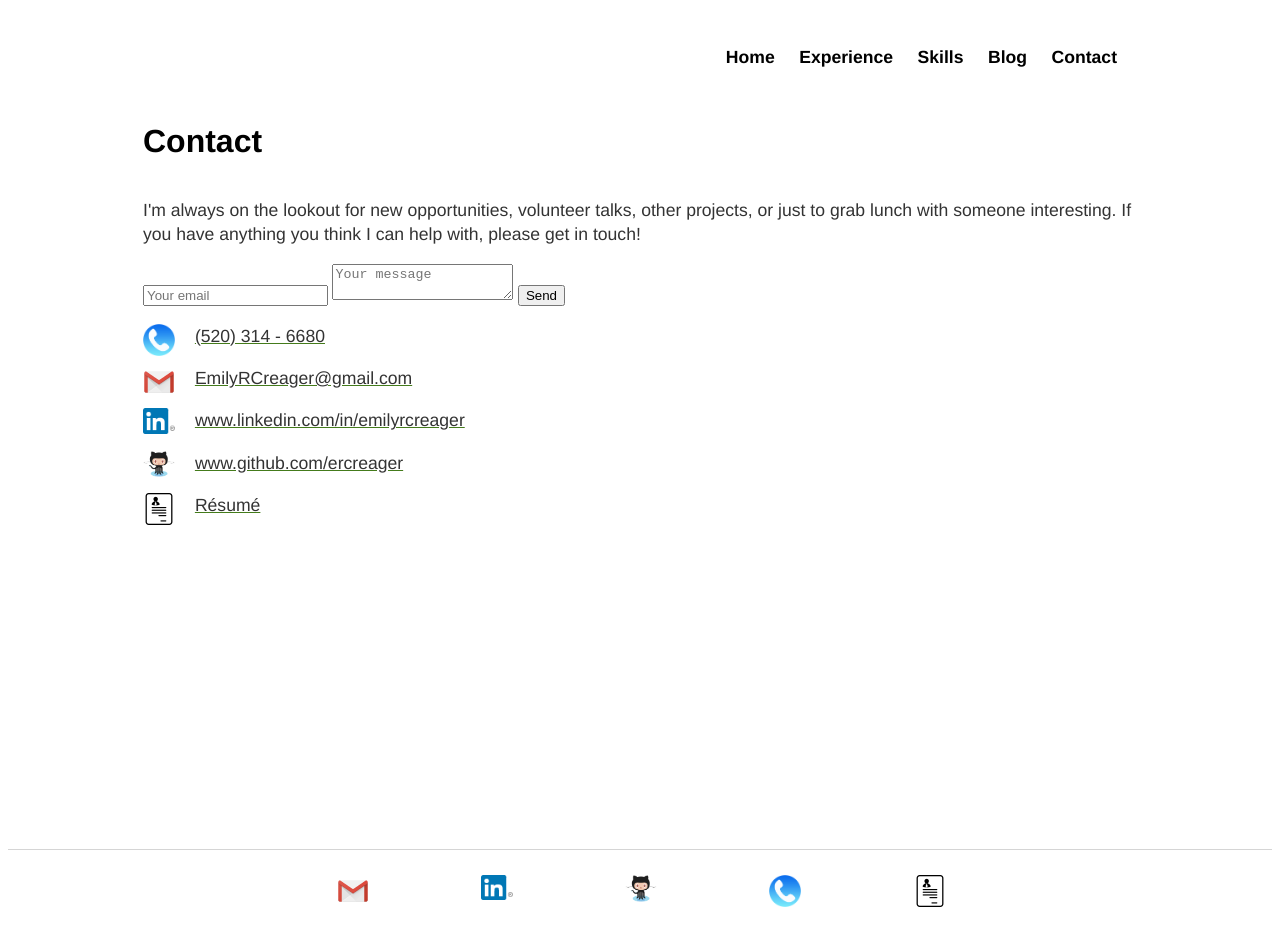
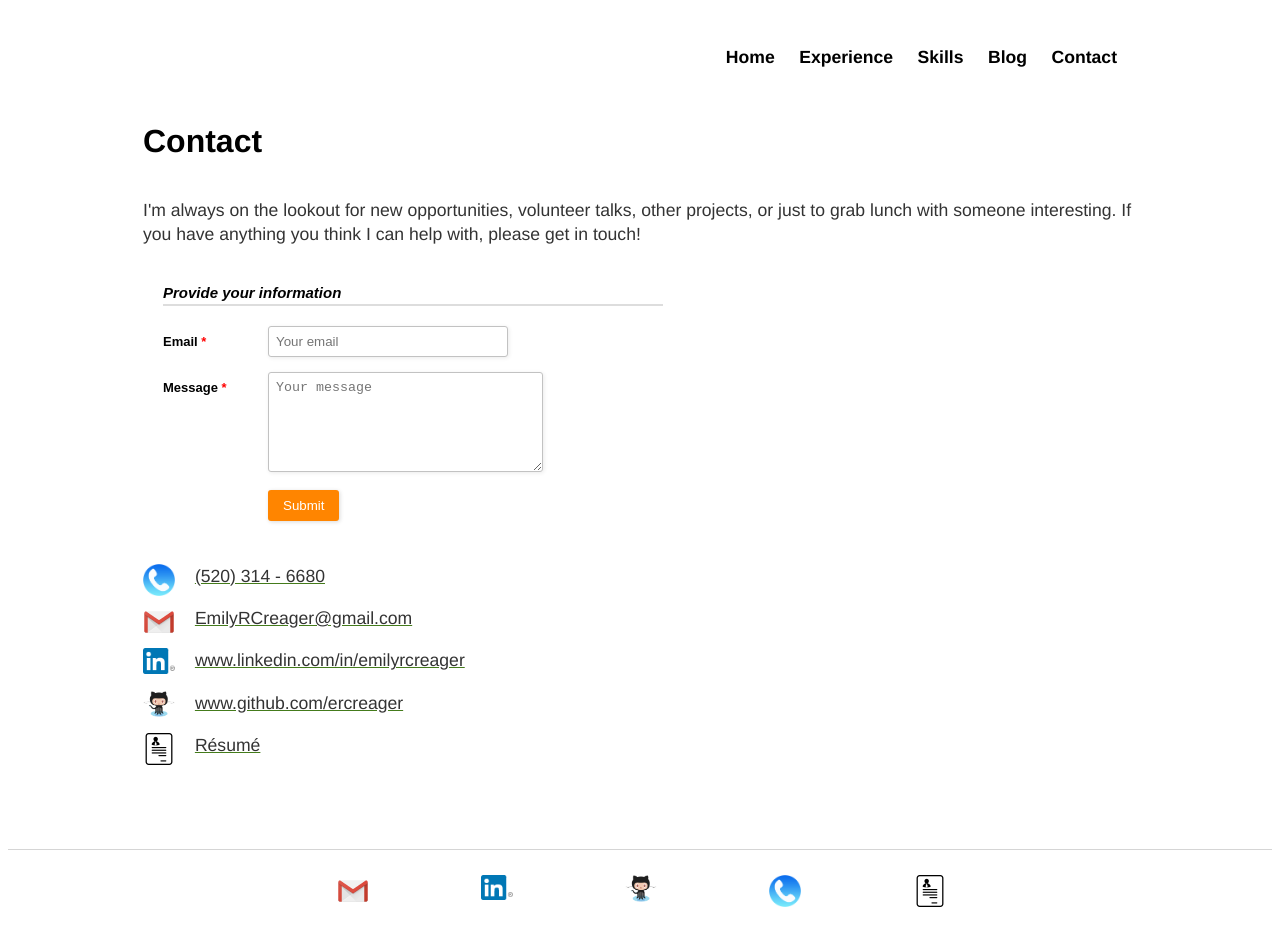
Before and after one commit to ercreager/ercreager.github.io, a Jekyll site: the page built from contact/index.html, in a window 1280 px wide. Built offline with Jekyll 4.4.1, drawn with Linux system fonts in a browser that asks for light colours.

Commit message:
Test new CSS on contact form

```diff
--- a/contact/index.html
+++ b/contact/index.html
@@ -7,12 +7,25 @@ title: Contact
 	<h1>Contact</h1>
 	<p>I'm always on the lookout for new opportunities, volunteer talks, other projects, or just to grab lunch with someone interesting. If you have anything you think I can help with, please get in touch!</p>
 
+	<div class="form-style-2">
+	<div class="form-style-2-heading">Provide your information</div>
+		<form method="POST" action="https://formspree.io/$emilyrcreager@gmail.com">
+			<label for="field1"><span>Email <span class="required">*</span></span><input type="email" class="input-field" name="email" placeholder="Your email" /></label>
+			<label for="field5"><span>Message <span class="required">*</span></span><textarea name="message" class="textarea-field" placeholder="Your message"></textarea></label>
+
+			<label><span>&nbsp;</span><input type="submit" value="Submit" /></label>
+		</form>
+	</div>
+
+
+
+	<!--
 	<form method="POST" action="https://formspree.io/$emilyrcreager@gmail.com">
 		<input type="email" name="email" placeholder="Your email">
 		<textarea name="message" placeholder="Your message"></textarea>
 		<button type="submit">Send</button>
 	</form>
-
+	-->
 	<a href="tel:+15203146680">
         	<img src="\assets\phone-logo.png" alt="Phone icon" width="32px" class="social-media-icon">
 
```
